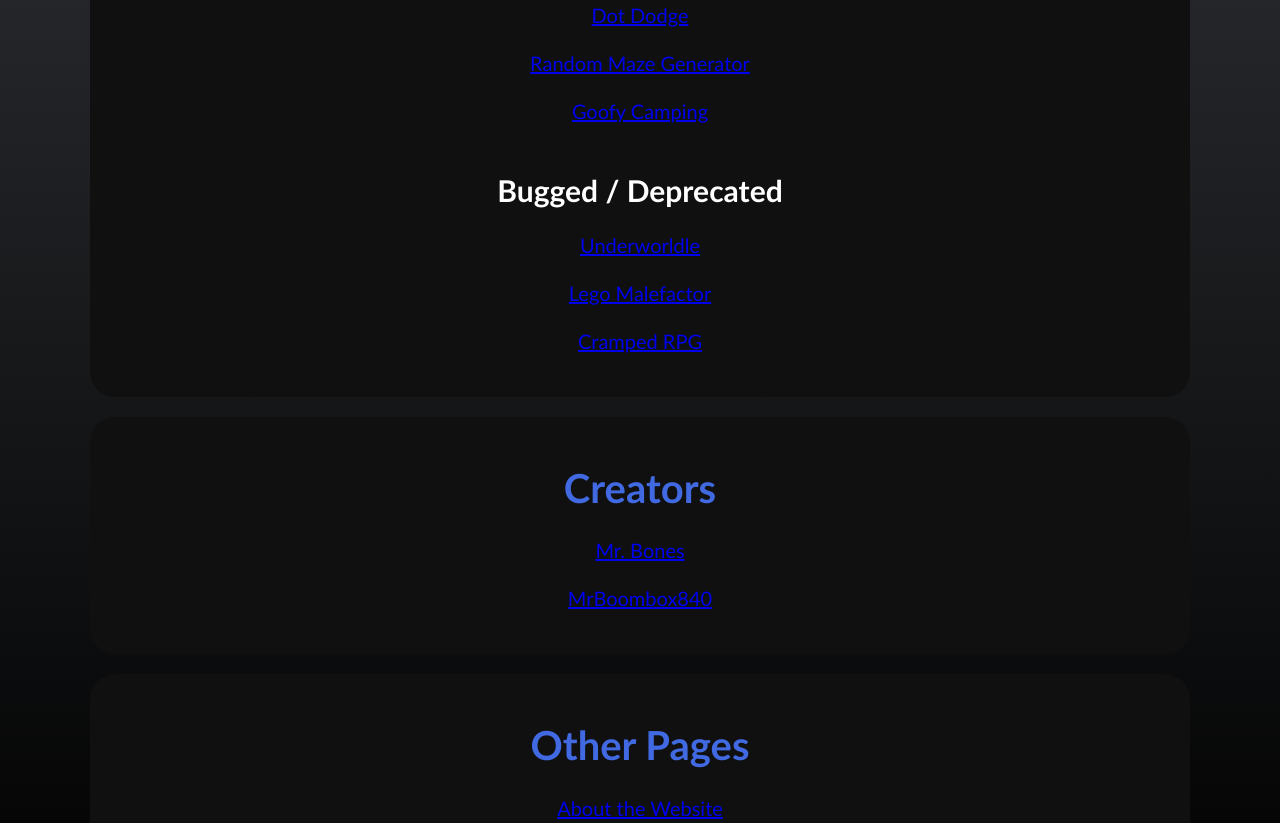
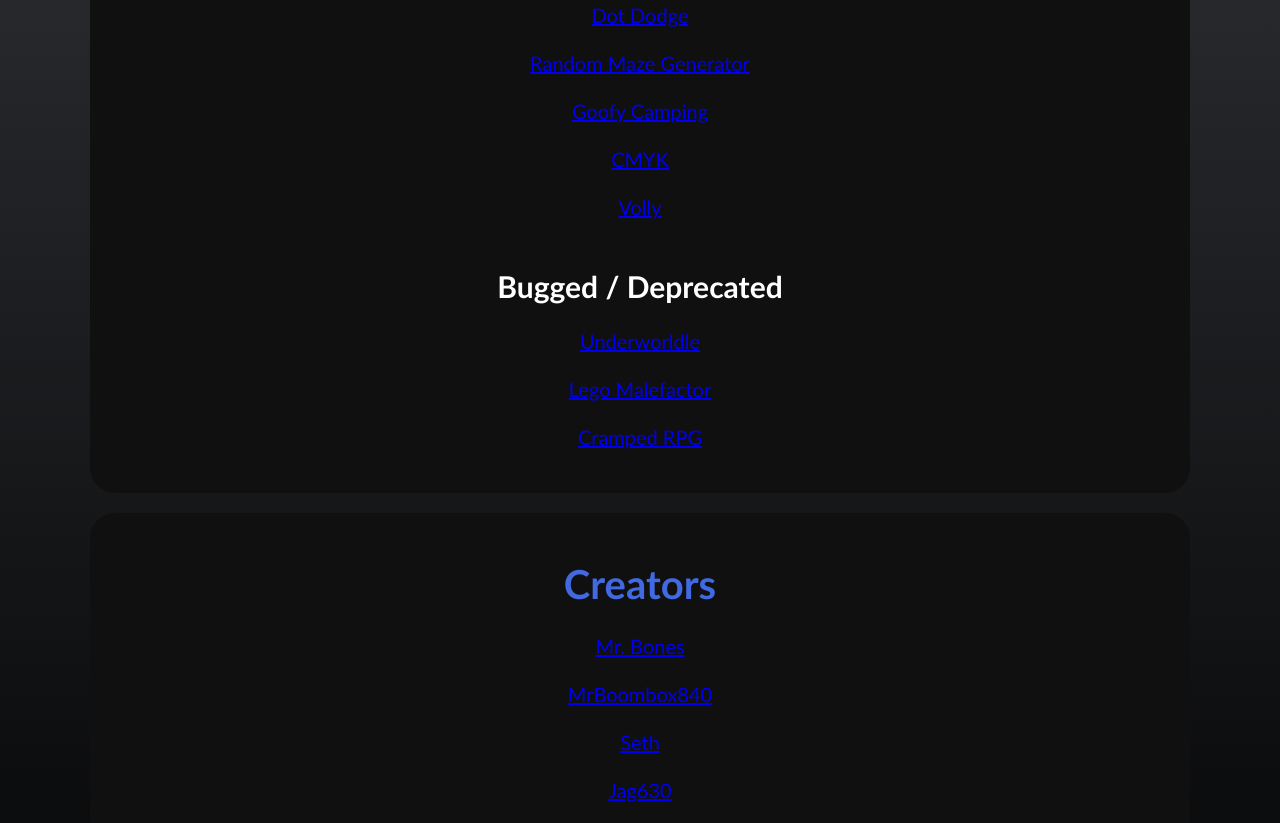
Before and after one commit to Stalpo/stalpo.github.io, a plain HTML site: page index.html in a window 1280 px wide. Shown: the part 490-1313 px from the top of the page. Drawn offline with Linux system fonts and the light colour scheme.

Commit message:
Added 2 games and 2 creators
very hip and fresh

```diff
--- a/index.html
+++ b/index.html
@@ -18,6 +18,8 @@
             <a href="/DotDodge/index.html">Dot Dodge</a><br><br>
             <a href="/RandomMazeGenerator/index.html">Random Maze Generator</a><br><br>
             <a href="/GoofyCamping/index.html">Goofy Camping</a><br><br>
+            <a href="/CMYK/index.html">CMYK</a><br><br>
+            <a href="/Volly/index.html">Volly</a><br><br>
             <h2>Bugged / Deprecated</h2>
             <a href="/UnderWorldle/index.html">Underworldle</a><br><br>
             <a href="/TheLegoMalefactor/index.html">Lego Malefactor</a><br><br>
@@ -27,6 +29,8 @@
             <h1>Creators</h1>
             <a href="/MrBonesStudio/index.html">Mr. Bones</a><br><br>
             <a href="/MrBoombox/index.html">MrBoombox840</a><br><br>
+            <a href="/Seth/index.html">Seth</a><br><br>
+            <a href="/Jag/index.html">Jag630</a><br><br>
         </div>
         <div class="column">
             <h1>Other Pages</h1>
```
